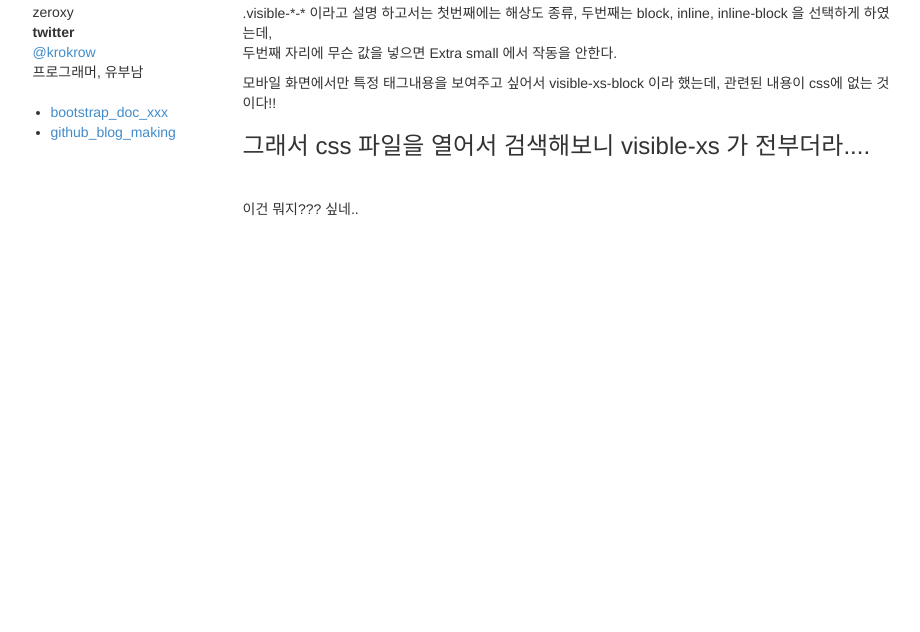
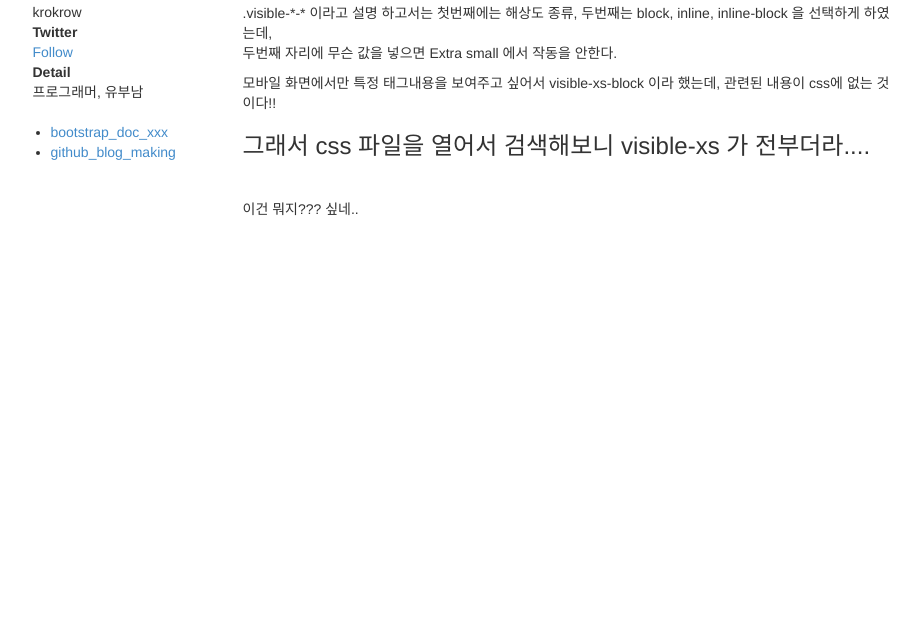
Before and after one commit to zeroxy/blog-engine-test, a plain HTML site: page index.html in a window 1280 px wide. Shown: the part 168-800 px from the top of the page, without its empty margins (120-1040 px from the left). Drawn offline with Linux system fonts and the light colour scheme.

Commit message:
twitter follow 버튼으로 정리 및 소개 정리

```diff
--- a/js/blog.js
+++ b/js/blog.js
@@ -1,3 +1,4 @@
+!function(d,s,id){var js,fjs=d.getElementsByTagName(s)[0],p=/^http:/.test(d.location)?'http':'https';if(!d.getElementById(id)){js=d.createElement(s);js.id=id;js.src=p+'://platform.twitter.com/widgets.js';fjs.parentNode.insertBefore(js,fjs);}}(document, 'script', 'twitter-wjs');
 angular.module('blog',['ngRoute'])
 .filter('nonamed', function(){
 	return function(input){return (input == undefined || input == null)?'no-named':input;}
--- a/partial/introduction.html
+++ b/partial/introduction.html
@@ -1,9 +1,11 @@
 <img src="http://nodejs.org/images/platform-icon-generic.png" class="img-thumbnail img-responsive" alt="초상화">
 <dl>
-	<dt>Nick </dt>
-	<dd> zeroxy</dd>
-	<dt>twitter </dt>
-	<dd> <a href="https://twitter.com/krokrow">@krokrow</a></dd>
-	<dt> </dt>
-	<dd> 프로그래머, 유부남</dd>
+	<dt>Nick</dt>
+	<dd>krokrow</dd>
+	<dt>Twitter</dt>
+	<dd>
+		<a href="https://twitter.com/krokrow" class="twitter-follow-button" data-show-count="true" data-show-screen-name="false">Follow</a>
+	</dd>
+	<dt>Detail</dt>
+	<dd>프로그래머, 유부남</dd>
 </dl>
```
